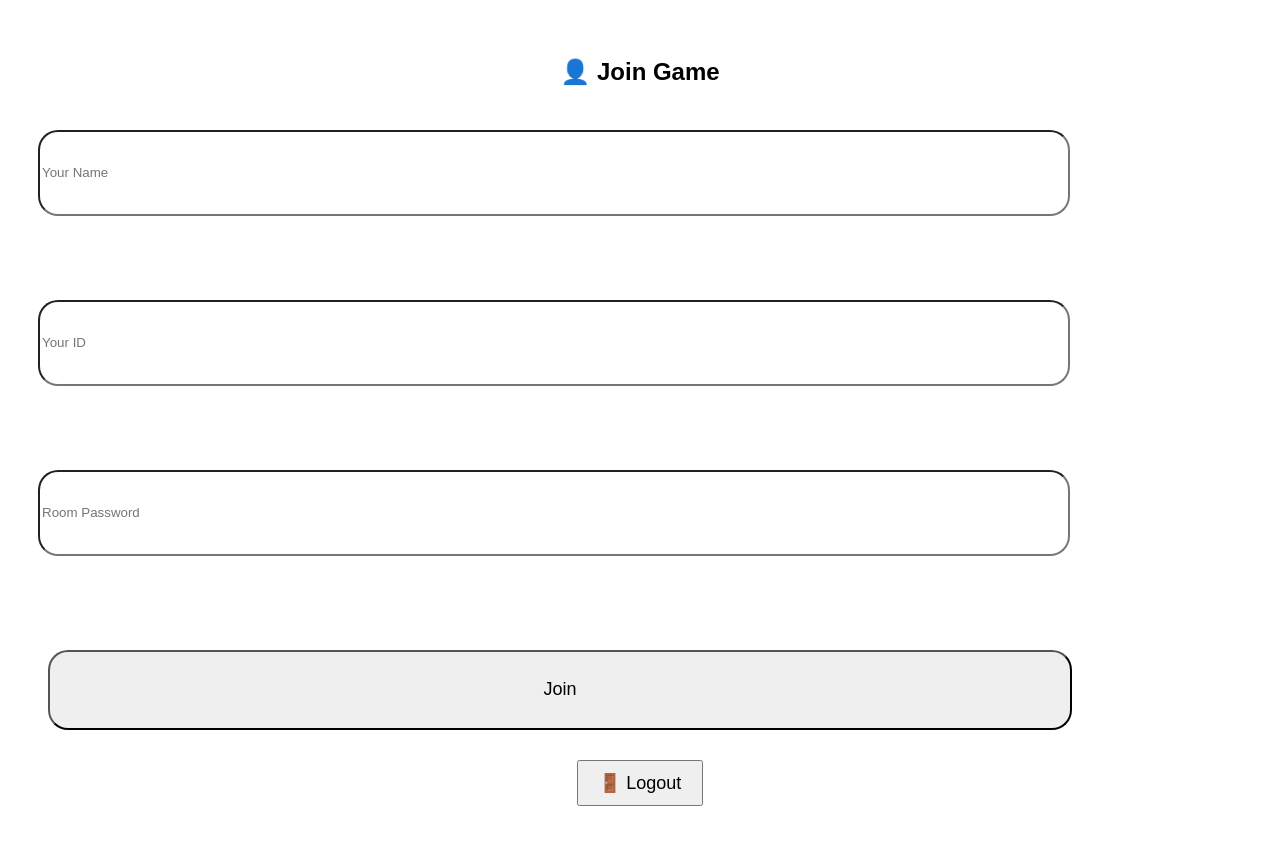
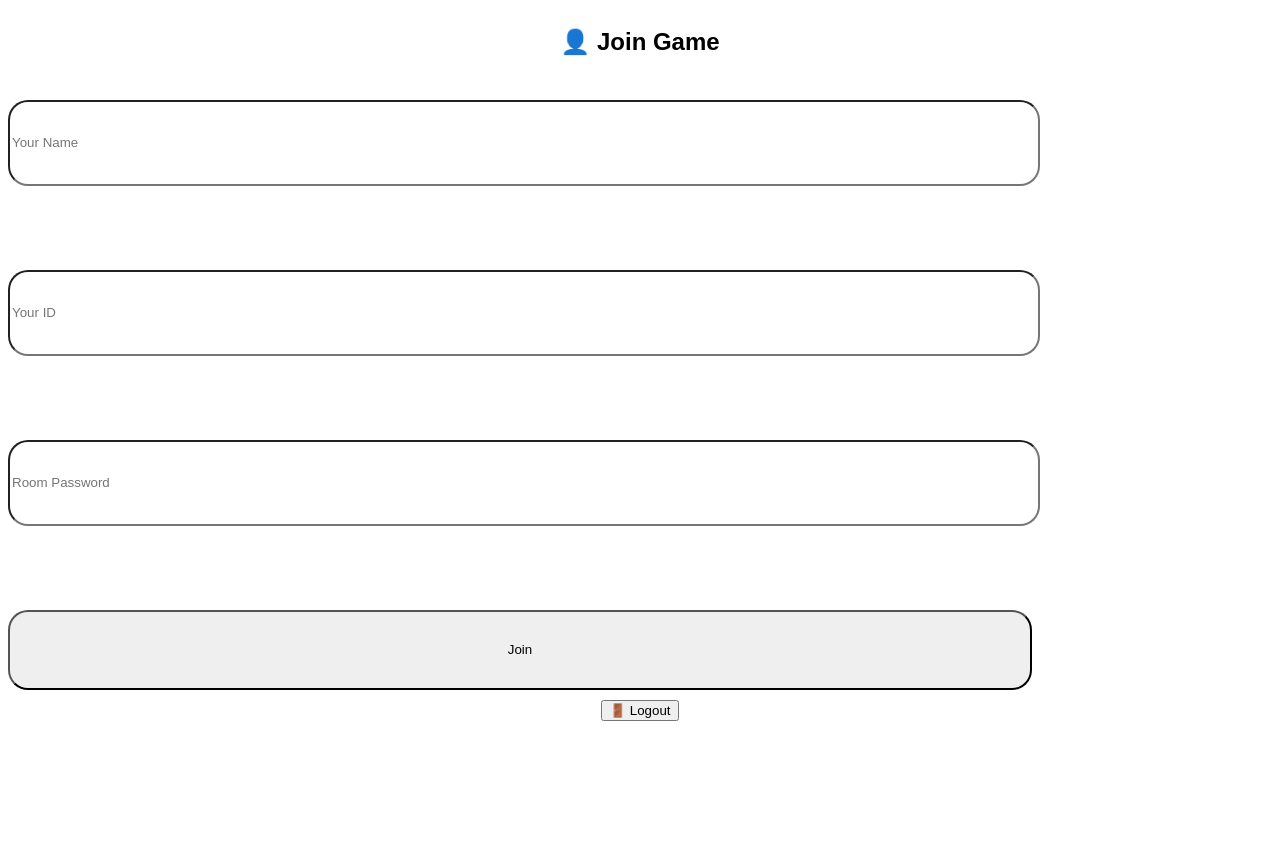
Before and after one commit to Dhruvdevel/votetosurvive, a plain HTML site: page client/index.html in a window 1280 px wide. After the commit the page ends 800 px from the top, so only its background shows below. Drawn offline with nearby package versions, Linux system fonts and the light colour scheme; no server answers.

Commit message:
Update style.css

```diff
--- a/client/style.css
+++ b/client/style.css
@@ -1,14 +1,8 @@
 body {
   font-family: sans-serif;
   text-align: center;
-  padding: 30px;
 }
 
-button {
-  padding: 10px 20px;
-  margin: 10px;
-  font-size: 18px;
-}
 button:disabled {
   opacity: 0.5;
   cursor: not-allowed;
```
